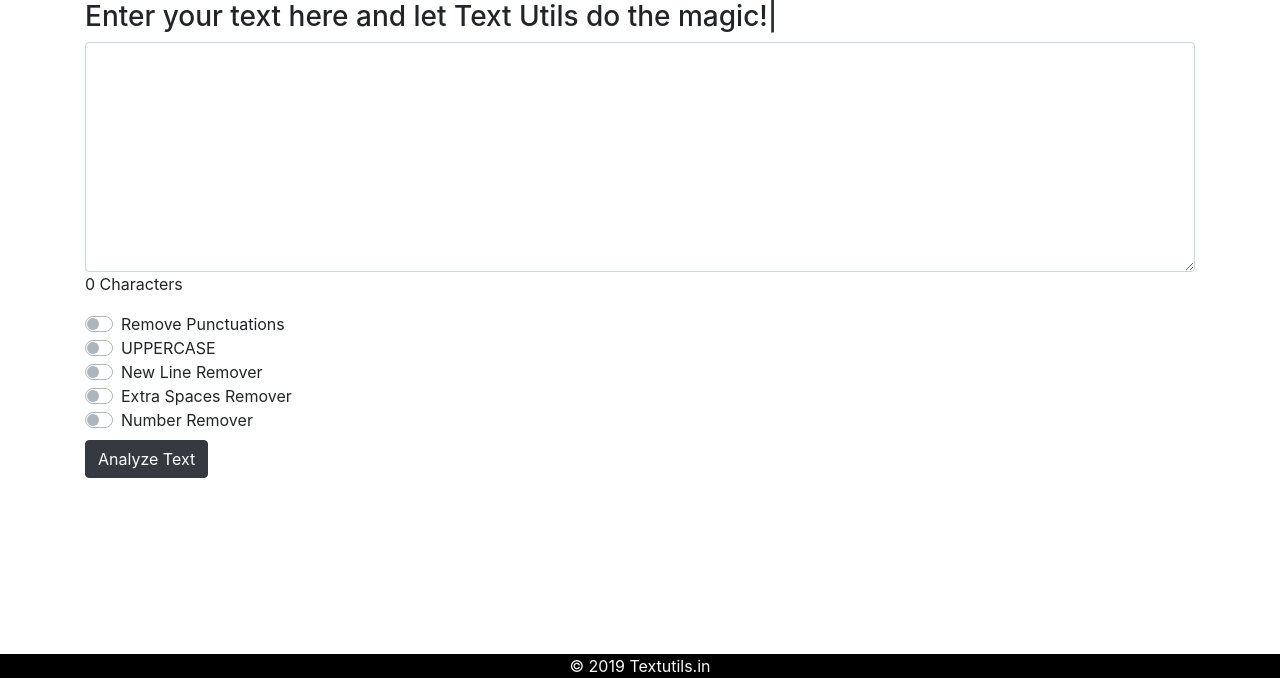
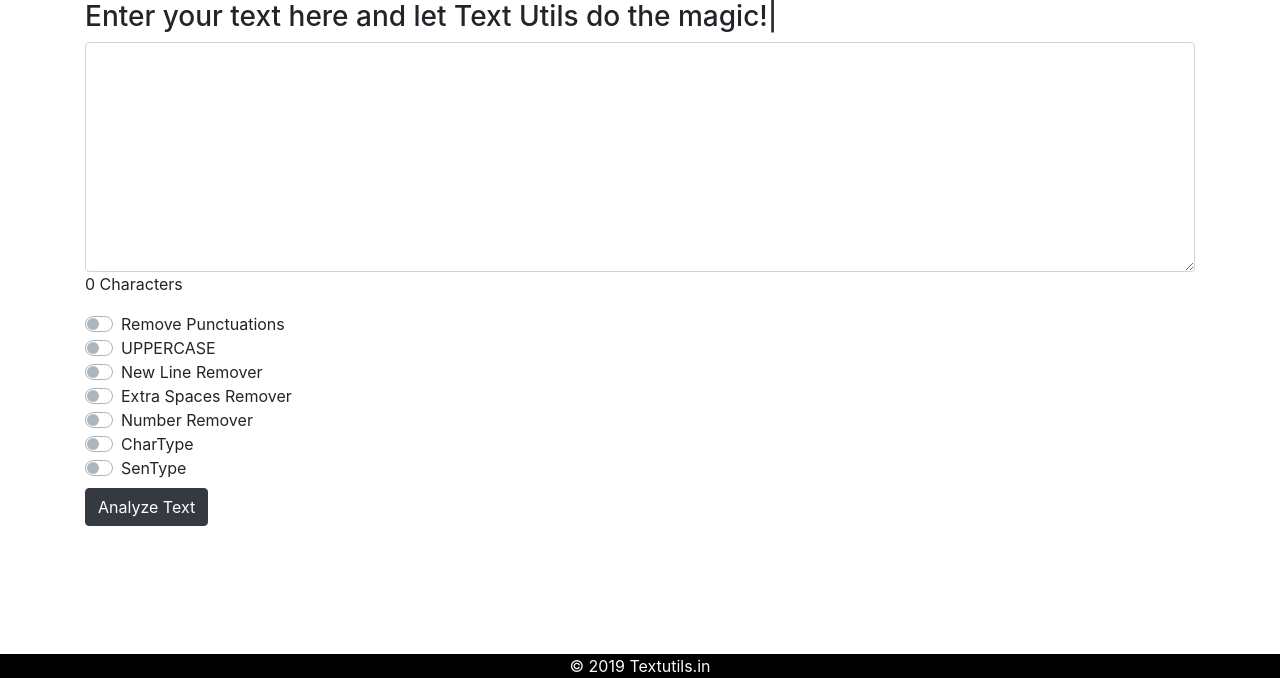
Before and after one commit to haris989/TextUtils, a Django app: page / in a window 1280 px wide. Shown: the part 122-800 px from the top of the page. Run offline with Django 3.2, Linux system fonts and the light colour scheme; some libraries are stand-ins or nearby versions.

Commit message:
modified:   templates/index.html 	modified:   textutils/views.py

```diff
--- a/templates/index.html
+++ b/templates/index.html
@@ -1,12 +1,15 @@
+<!-- this is harry bhai ka code -->
 <!doctype html>
 <html lang="en">
+
 <head>
   <!-- Required meta tags -->
   <meta charset="utf-8">
   <meta name="viewport" content="width=device-width, initial-scale=1, shrink-to-fit=no">
 
   <!-- Bootstrap CSS -->
-    <link rel="stylesheet" href="https://stackpath.bootstrapcdn.com/bootstrap/4.2.1/css/bootstrap.min.css" integrity="sha384-GJzZqFGwb1QTTN6wy59ffF1BuGJpLSa9DkKMp0DgiMDm4iYMj70gZWKYbI706tWS" crossorigin="anonymous">
+  <link rel="stylesheet" href="https://stackpath.bootstrapcdn.com/bootstrap/4.2.1/css/bootstrap.min.css"
+    integrity="sha384-GJzZqFGwb1QTTN6wy59ffF1BuGJpLSa9DkKMp0DgiMDm4iYMj70gZWKYbI706tWS" crossorigin="anonymous">
   <!--Typed.js-->
   <script type="text/javascript" src="https://cdn.jsdelivr.net/npm/typed.js"></script>
 
@@ -26,10 +29,12 @@
     }
   </style>
 </head>
+
 <body>
   <nav class="navbar navbar-expand-lg navbar-dark bg-dark">
     <a class="navbar-brand" href="#">TextUtils.in</a>
-  <button class="navbar-toggler" type="button" data-toggle="collapse" data-target="#navbarNavDropdown" aria-controls="navbarNavDropdown" aria-expanded="false" aria-label="Toggle navigation">
+    <button class="navbar-toggler" type="button" data-toggle="collapse" data-target="#navbarNavDropdown"
+      aria-controls="navbarNavDropdown" aria-expanded="false" aria-label="Toggle navigation">
       <span class="navbar-toggler-icon"></span>
     </button>
     <div class="collapse navbar-collapse" id="navbarNavDropdown">
@@ -79,7 +84,7 @@
             var exampleFormControlTextarea1 = document.getElementById("exampleFormControlTextarea1");
             var wordCount = document.getElementById("wordCount");
 
-		exampleFormControlTextarea1.addEventListener("keyup",function(){
+            exampleFormControlTextarea1.addEventListener("keyup", function () {
               var characters = exampleFormControlTextarea1.value.split('');
               wordCount.innerText = characters.length;
             });
@@ -98,18 +103,28 @@
       </div>
 
       <div class="custom-control custom-switch">
-  <input type="checkbox"  name="newlineremover" class="custom-control-input" id="customSwitch3">
+        <input type="checkbox" name="newlineremover" class="custom-control-input" id="customSwitch3">
         <label class="custom-control-label" for="customSwitch3">New Line Remover</label>
       </div>
 
       <div class="custom-control custom-switch">
-  <input type="checkbox"  name="extraspaceremover" class="custom-control-input" id="customSwitch4">
+        <input type="checkbox" name="extraspaceremover" class="custom-control-input" id="customSwitch4">
         <label class="custom-control-label" for="customSwitch4">Extra Spaces Remover</label>
       </div>
 
       <div class="custom-control custom-switch">
-    <input type="checkbox"  name="numberremover" class="custom-control-input" id="customSwitch5">
+        <input type="checkbox" name="numberremover" class="custom-control-input" id="customSwitch5">
         <label class="custom-control-label" for="customSwitch5">Number Remover</label>
+      </div>
+      <!-- # Below this is my code -->
+      <div class="custom-control custom-switch">
+        <input type="checkbox" name="CharType" class="custom-control-input" id="customSwitch6">
+        <label class="custom-control-label" for="customSwitch6">CharType</label>
+      </div>
+
+      <div class="custom-control custom-switch">
+        <input type="checkbox" name="SenType" class="custom-control-input" id="customSwitch7">
+        <label class="custom-control-label" for="customSwitch7">SenType</label>
       </div>
 
       <button type="submit" class="btn btn-dark mt-2">Analyze Text</button>
@@ -120,8 +135,8 @@
   </div>
 
   <script>
-     var typed = new Typed('#typed',{
-                    strings:["You can do anything with your text here!","Enter your text here and let Text Utils do the magic!"],
+    var typed = new Typed('#typed', {
+      strings: ["You can do anything with your text here!", "Enter your text here and let Text Utils do the magic!"],
       backSpeed: 15,
       smartBackspace: true,
       backDelay: 1200,
@@ -140,11 +155,17 @@
 
   <!-- Optional JavaScript -->
   <!-- jQuery first, then Popper.js, then Bootstrap JS -->
-    <script src="https://code.jquery.com/jquery-3.3.1.slim.min.js" integrity="sha384-q8i/X+965DzO0rT7abK41JStQIAqVgRVzpbzo5smXKp4YfRvH+8abtTE1Pi6jizo" crossorigin="anonymous"></script>
-    <script src="https://cdnjs.cloudflare.com/ajax/libs/popper.js/1.14.6/umd/popper.min.js" integrity="sha384-wHAiFfRlMFy6i5SRaxvfOCifBUQy1xHdJ/yoi7FRNXMRBu5WHdZYu1hA6ZOblgut" crossorigin="anonymous"></script>
-    <script src="https://stackpath.bootstrapcdn.com/bootstrap/4.2.1/js/bootstrap.min.js" integrity="sha384-B0UglyR+jN6CkvvICOB2joaf5I4l3gm9GU6Hc1og6Ls7i6U/mkkaduKaBhlAXv9k" crossorigin="anonymous"></script>
+  <script src="https://code.jquery.com/jquery-3.3.1.slim.min.js"
+    integrity="sha384-q8i/X+965DzO0rT7abK41JStQIAqVgRVzpbzo5smXKp4YfRvH+8abtTE1Pi6jizo"
+    crossorigin="anonymous"></script>
+  <script src="https://cdnjs.cloudflare.com/ajax/libs/popper.js/1.14.6/umd/popper.min.js"
+    integrity="sha384-wHAiFfRlMFy6i5SRaxvfOCifBUQy1xHdJ/yoi7FRNXMRBu5WHdZYu1hA6ZOblgut"
+    crossorigin="anonymous"></script>
+  <script src="https://stackpath.bootstrapcdn.com/bootstrap/4.2.1/js/bootstrap.min.js"
+    integrity="sha384-B0UglyR+jN6CkvvICOB2joaf5I4l3gm9GU6Hc1og6Ls7i6U/mkkaduKaBhlAXv9k"
+    crossorigin="anonymous"></script>
   <script>
-      function validate(){
+    function validate() {
       var textarea = document.getElementById('exampleFormControlTextarea1').value;
       var span = document.getElementById('messageofvalidate');
 
@@ -156,4 +177,5 @@
     }
   </script>
 </body>
+
 </html>
--- a/textutils/views.py
+++ b/textutils/views.py
@@ -1,4 +1,4 @@
-# I have created this file - Harry
+# This is harry bhai ka code
 from django.http import HttpResponse
 from django.shortcuts import render
 
@@ -17,10 +17,12 @@ def analyze(request):
     newlineremover = request.POST.get('newlineremover', 'off')
     extraspaceremover = request.POST.get('extraspaceremover', 'off')
     numberremover = request.POST.get('numberremover','off')
+    CharType = request.POST.get('CharType','off')
+    SenType = request.POST.get('SenType','off')
 
     #Check which checkbox is on
     if removepunc == "on":
-        punctuations = '''!()-[]{};:'"\,<>./?@#$%^&*_~'''
+        punctuations = '''!|()-[]{};:'"\,<>./?@#$%^&*_~'''
         analyzed = ""
         for char in djtext:
             if char not in punctuations:
@@ -58,6 +60,7 @@ def analyze(request):
                 analyzed = analyzed + char
 
         params = {'purpose': 'Removed NewLines', 'analyzed_text': analyzed}
+        djtext = analyzed
 
     if (numberremover == "on"):
         analyzed = ""
@@ -66,13 +69,60 @@ def analyze(request):
         for char in djtext:
             if char not in numbers:
                 analyzed = analyzed + char
-
         params = {'purpose': 'Removed NewLines', 'analyzed_text': analyzed}
         djtext = analyzed
 
+# Below this is my code
+    if(CharType=="on"):
+        djtext = djtext
+        analyzed = ""
+        capital = 'ABCDEFGHIJKLMNOPQRSTUVWXYZ'
+        small = 'abcdefghijklmnopqrstuvwxyz'
+        symbol = '''!()-[]|{};:'"\,<>./?@#$%^&*_~'''
+        capitalcount = 0
+        smallcount = 0
+        symbolcount = 0
+        blankcount = 0
+        for char in djtext:
+            if char in capital:
+                capitalcount +=1
+            if char in small:
+                smallcount +=1
+            if char in symbol:
+                symbolcount +=1
+            if char == ' ':
+                blankcount += 1
 
-    if(removepunc != "on" and newlineremover!="on" and extraspaceremover!="on" and fullcaps!="on" and numberremover != "on"):
-        return HttpResponse("please select any operation and try again")
+        analyzed = f"The give text contains {capitalcount}  capital letters.\nThe give text contains {smallcount} small letters.\nThe give text contains {symbolcount} symbol.\nThe give text contains {blankcount} blanks.\n"
+        params = {'purpose': 'Character Type counter', 'analyzed_text': analyzed}
+        djtext = analyzed
+
+    if SenType == "on":
+        analyzed = ""
+        asserativecount = 0
+        exclamatorycount = 0
+        questioncount = 0
+        for char in djtext:
+            if char == '.':
+                asserativecount +=1
+            if char == '!':
+                exclamatorycount +=1
+            if char == '?':
+                questioncount +=1
+
+        analyzed = f"The given text contains {asserativecount} asserative sentences.\nThe given text contains {exclamatorycount} exclamatory sentences.\nThe given text contains {questioncount} interrorgative sentences.\n"
+        params = {'purpose': 'Sentence Type Counter', 'analyzed_text': analyzed}
+        djtext = analyzed
+
+# to this is mine code
+
+
+    if(removepunc != "on" and newlineremover!="on" and extraspaceremover!="on" and fullcaps!="on" and numberremover != "on" and CharType!='on' and SenType!='on'):
+        return HttpResponse('please select any operation and try again')
+
+
+
+
 
     return render(request, 'analyze.html', params)
 
```
Lines whose indentation alone changed are shown as unchanged.
